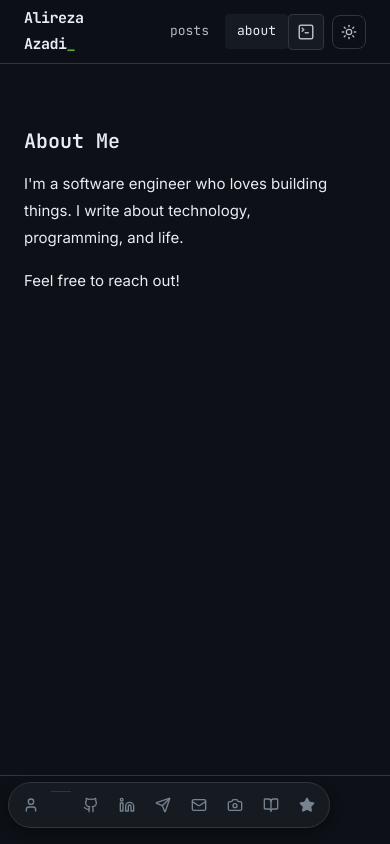
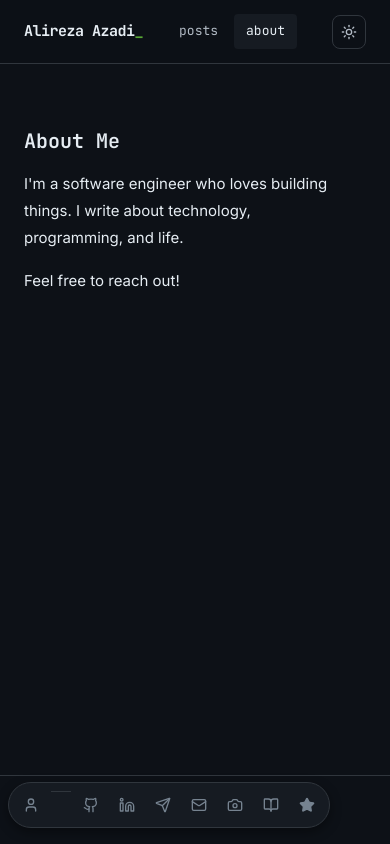
Before and after one commit to alirezaazadi/alirezaazadi.github.io, a Next.js app: page /about in a window 390 px wide. Built offline with nearby package versions, Linux system fonts and the light colour scheme; no server answers.

Commit message:
fix: blog refinements (redirects, terminal, post formatting, flickr)

```diff
--- a/next.config.ts
+++ b/next.config.ts
@@ -48,6 +48,19 @@ const nextConfig: NextConfig = {
       },
     ];
   },
+  async redirects() {
+    return [
+      {
+        source: "/:slug",
+        destination: "/post/:slug",
+        permanent: true,
+        // Only redirect if the slug doesn't match a known page or file
+        missing: [
+          { type: "header", key: "x-do-not-redirect" },
+        ],
+      },
+    ];
+  },
 };
 
 export default nextConfig;
--- a/package.json
+++ b/package.json
@@ -6,7 +6,8 @@
     "dev": "next dev",
     "build": "next build",
     "start": "next start",
-    "lint": "eslint"
+    "lint": "eslint",
+    "update-covers": "node scripts/fetch-covers.mjs"
   },
   "dependencies": {
     "date-fns": "^4.1.0",
--- a/site.config.ts
+++ b/site.config.ts
@@ -14,7 +14,7 @@ export const siteConfig = {
     linkedin: "https://linkedin.com/in/a-azadi",
     telegram: "https://t.me/dr_biglari_ds",
     email: "mailto:Alireza_Azadi@Hotmail.com",
-    flickr: "https://flickr.com/alireza_azadi",
+    flickr: "https://www.flickr.com/people/202223694@N03/",
     goodreads: "https://www.goodreads.com/user/show/125123075-alireza-azadi",
   } as Record<string, string>,
 
--- a/src/app/globals.css
+++ b/src/app/globals.css
@@ -770,6 +770,18 @@ img {
   z-index: 60;
   overflow: hidden;
 }
+
+/* Hide terminal on small screens */
+@media (max-width: 604px) {
+
+  .terminal-toggle-btn,
+  .terminal-minimized-bar,
+  .terminal-window,
+  .terminal-overlay {
+    display: none !important;
+  }
+}
+
 
 /* Tabs */
 .filter-tabs {
```
Also changed, not shown: content/posts/hyperloglog/index.md (+1 -7 lines).
